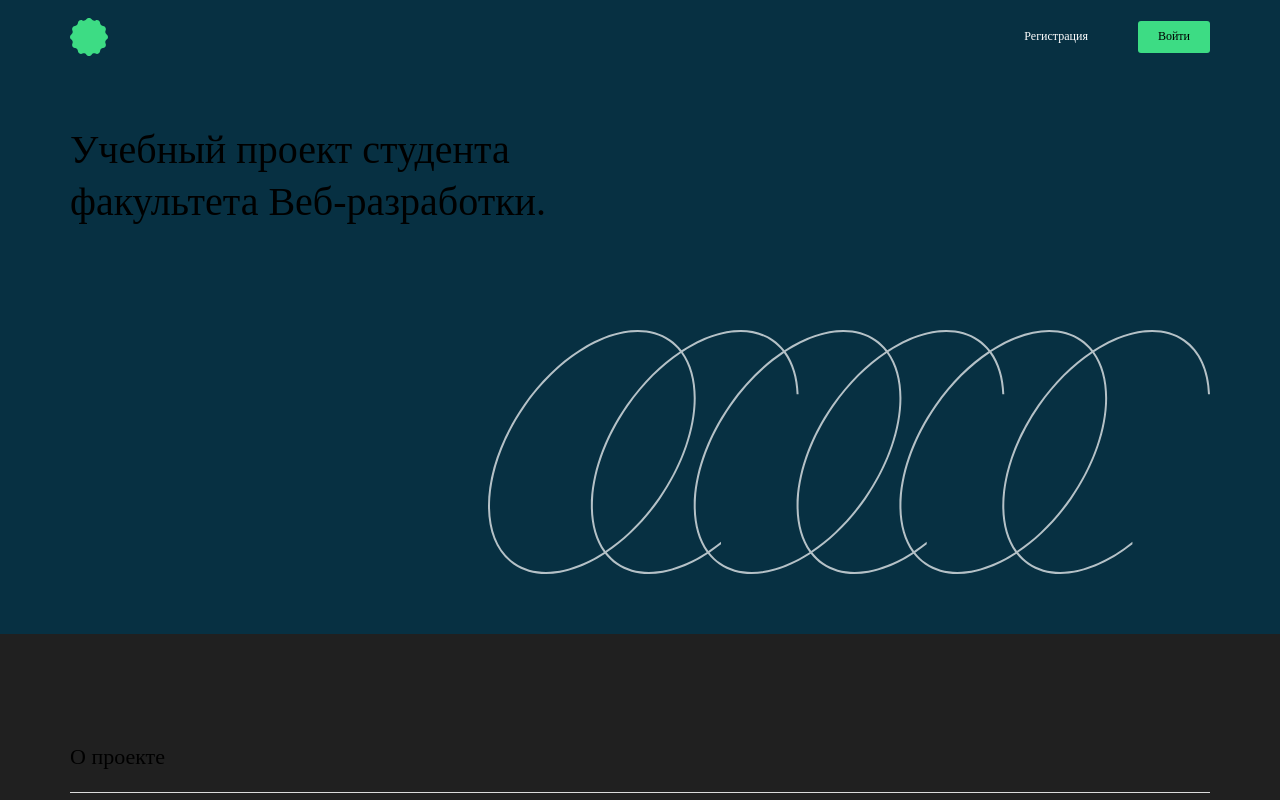
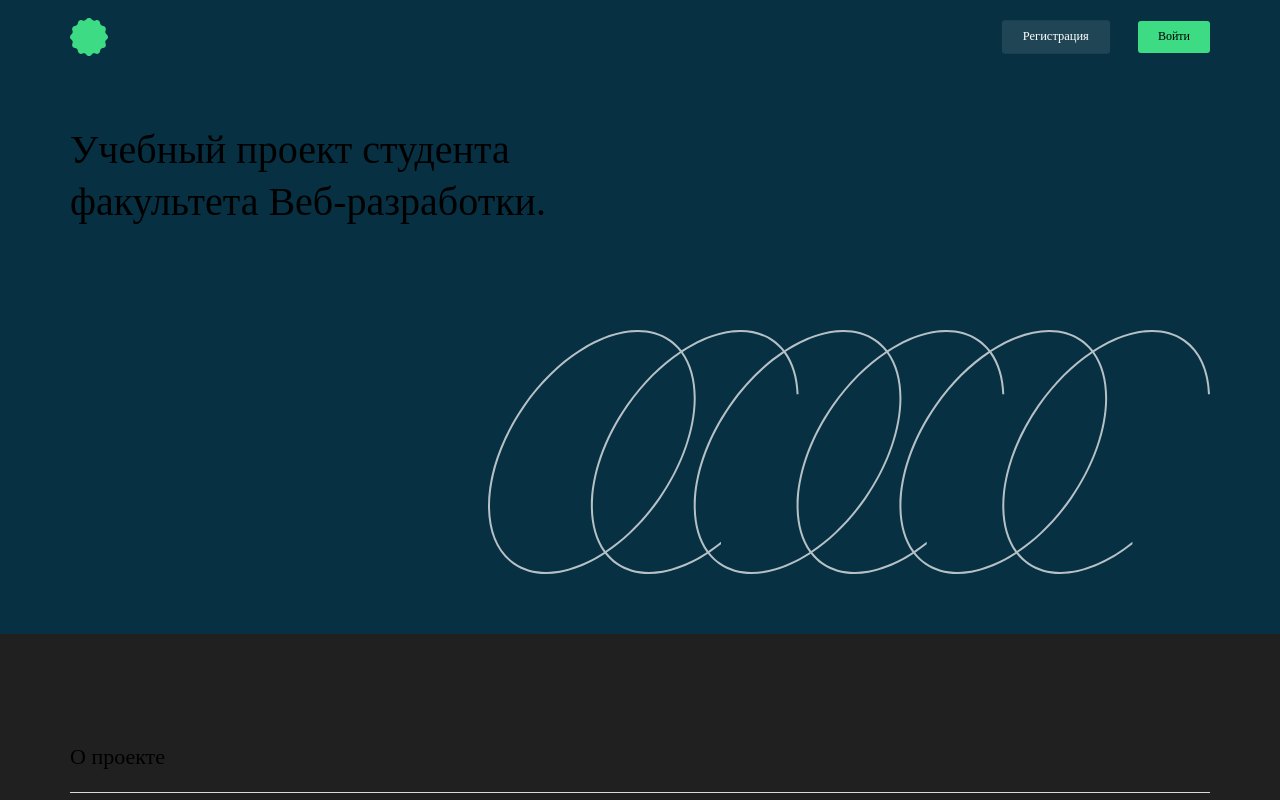
Before and after one commit to koshinva/movies-explorer-frontend, a React (Create React App) app: page / in a window 1280 px wide. In both pictures the pointer is over the button "Регистрация". Shown: the top 800 px of the page. Built offline with nearby package versions, Linux system fonts and the light colour scheme; the HTML template or start-up script is replaced by a standard one.

Commit message:
feat: сделать отзывчивыми кнопки в компоненте Header

```diff
--- a/src/components/Header/Header.css
+++ b/src/components/Header/Header.css
@@ -27,6 +27,11 @@
   font-size: 12px;
   line-height: 1.33;
   border-radius: 3px;
+  transition: all 0.4s;
+  cursor: pointer;
+}
+.header__button:hover {
+  transform: scale(1.04);
 }
 .header__button:not(:last-of-type) {
   margin-right: 30px;
@@ -35,9 +40,15 @@
   background-color: transparent;
   color: #ffffff;
 }
+.header__button-register:hover {
+  background: rgba(255, 255, 255, 0.1);
+}
 .header__button-login {
   background-color: #3ddc84;
   color: #000000;
+}
+.header__button-login:hover {
+  opacity: 0.7;
 }
 @media screen and (max-width: 1100px) {
   .header__body {
```
